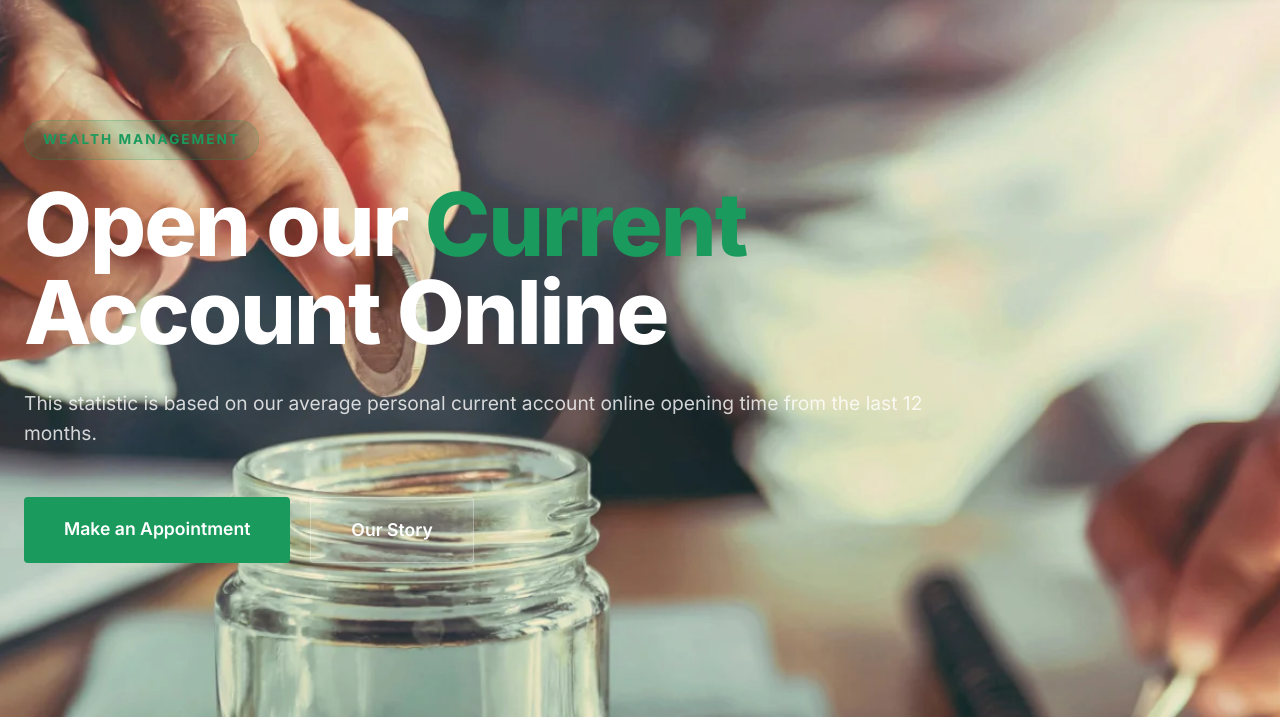
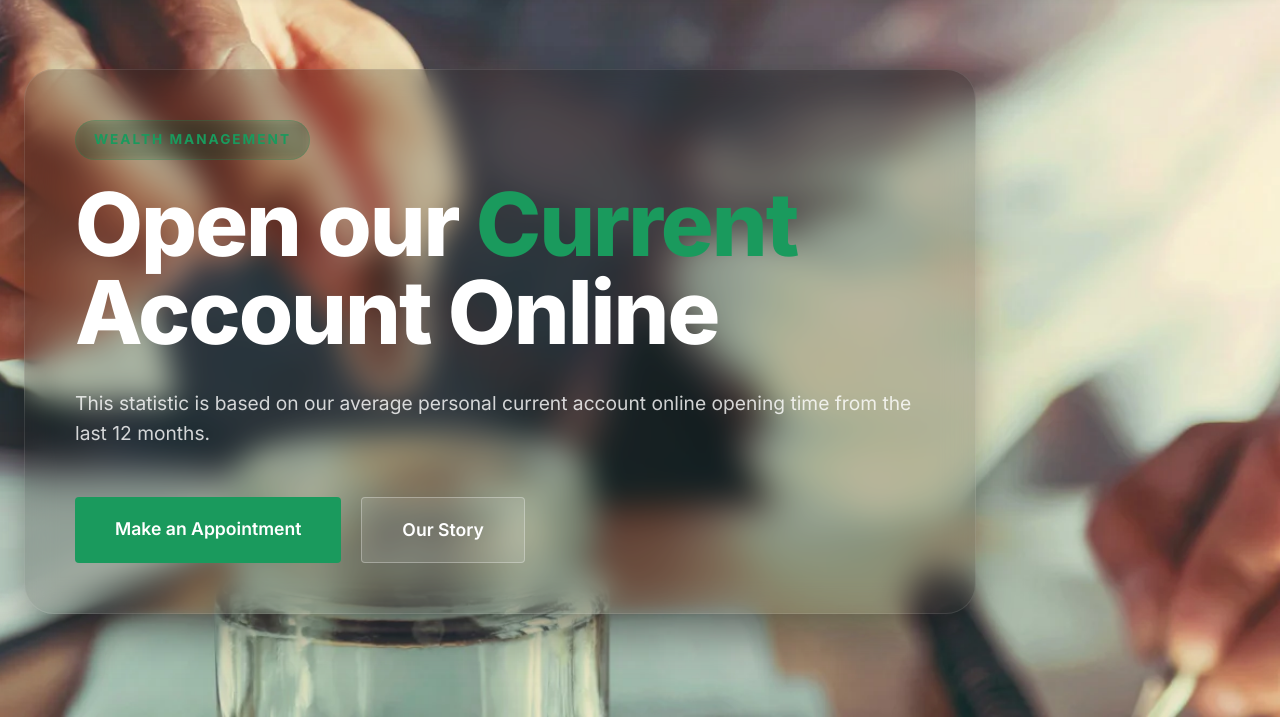
Before and after one commit to Navaneethan733/Demo-Bank, a plain HTML site: page index.html in a window 1280 px wide. Shown: the part 83-800 px from the top of the page. Drawn offline with nearby package versions, Linux system fonts and the light colour scheme; a script that the page names is missing.

Commit message:
Add files via upload

```diff
--- a/style.css
+++ b/style.css
@@ -544,6 +544,17 @@
     z-index: 5;
     color: #fff;
     padding-top: 50px;
+}
+
+.hero-content .reveal {
+    background: rgba(0, 0, 0, 0.2);
+    backdrop-filter: blur(15px);
+    -webkit-backdrop-filter: blur(15px);
+    padding: 50px;
+    border-radius: 30px;
+    border: 1px solid rgba(255, 255, 255, 0.1);
+    width: fit-content;
+    box-shadow: 0 25px 50px -12px rgba(0, 0, 0, 0.5);
 }
 
 .hero-content h1 {
```
